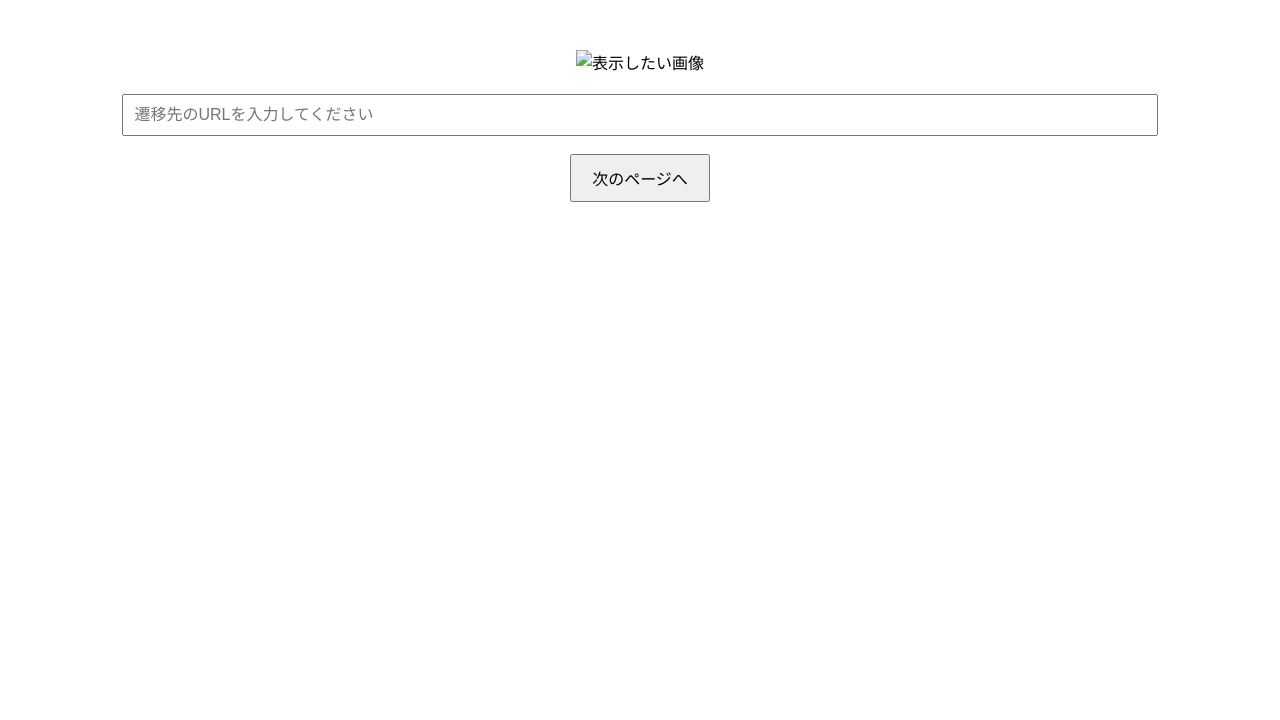
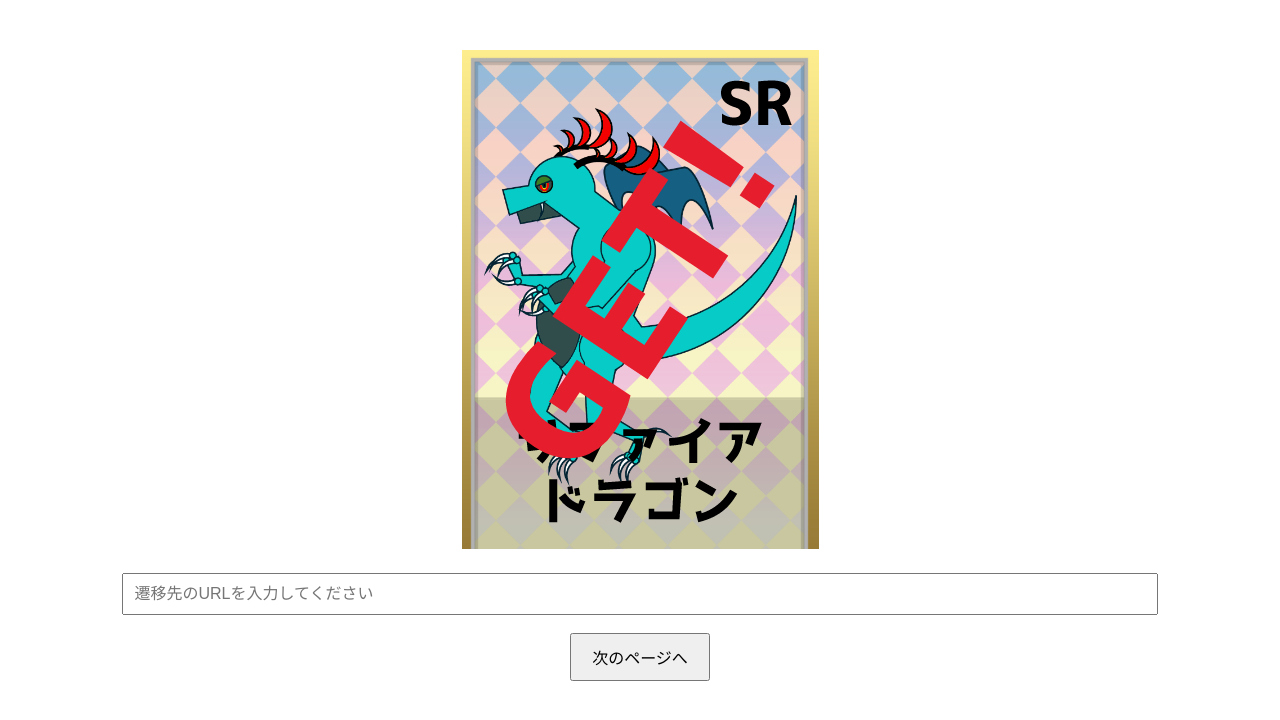
Before and after one commit to Ryu0822/-tongue_trainer, a plain HTML site: page nextpage.html in a window 1280 px wide. Drawn offline with Linux system fonts and the light colour scheme.

Commit message:
Update nextpage.html

```diff
--- a/nextpage.html
+++ b/nextpage.html
@@ -8,7 +8,7 @@
 <body>
     <div style="text-align: center; margin-top: 50px;">
         <!-- 画像の表示 -->
-        <img src="doragon_card_omote_get.jpg" alt="表示したい画像" style="max-width: 100%; height: auto;">
+        <img src="dragon_card_omote_get.jpg" alt="表示したい画像" style="max-width: 100%; height: auto;">
 
         <!-- URL入力とボタンの表示 -->
         <div style="margin-top: 20px;">
```
